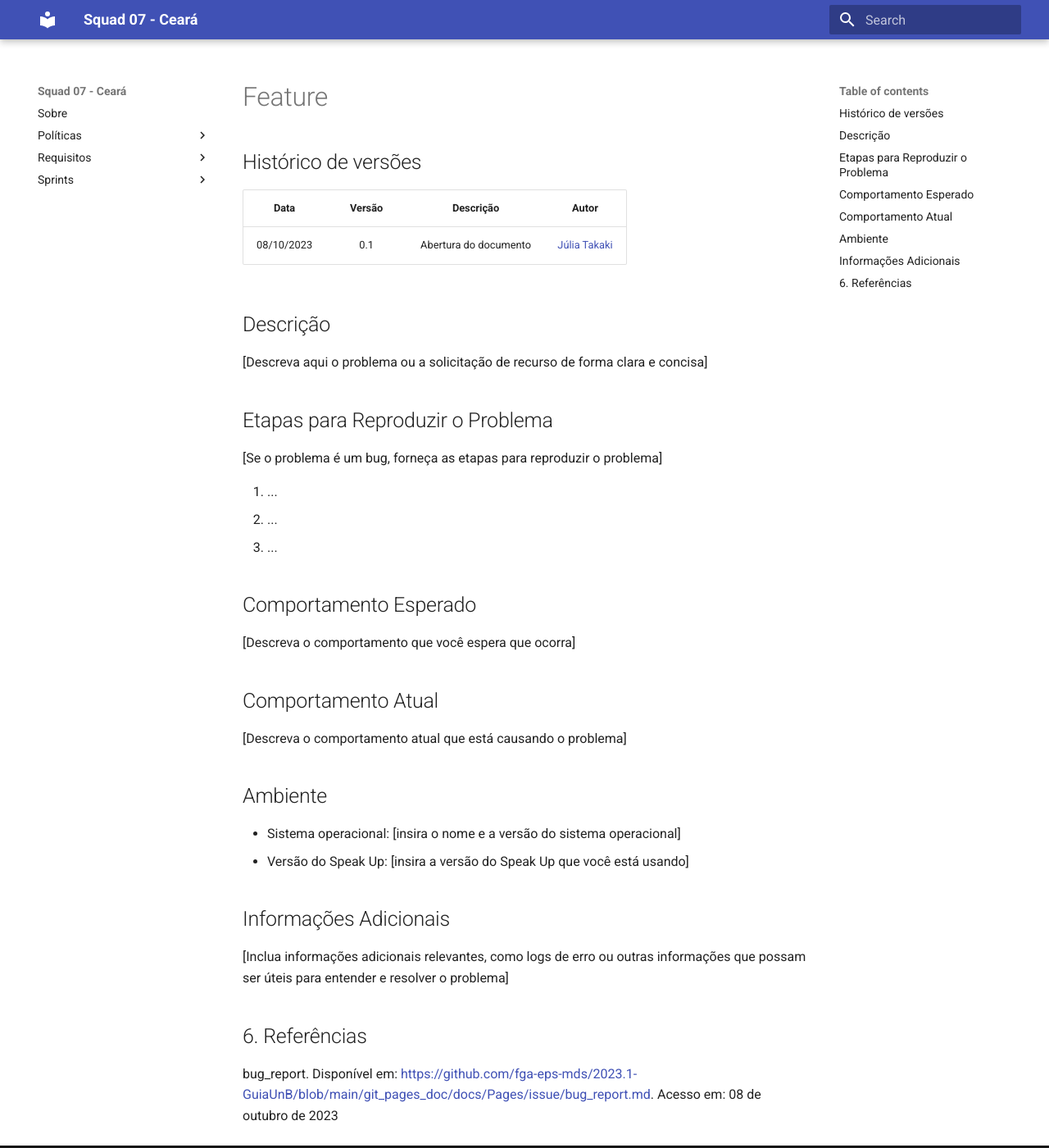
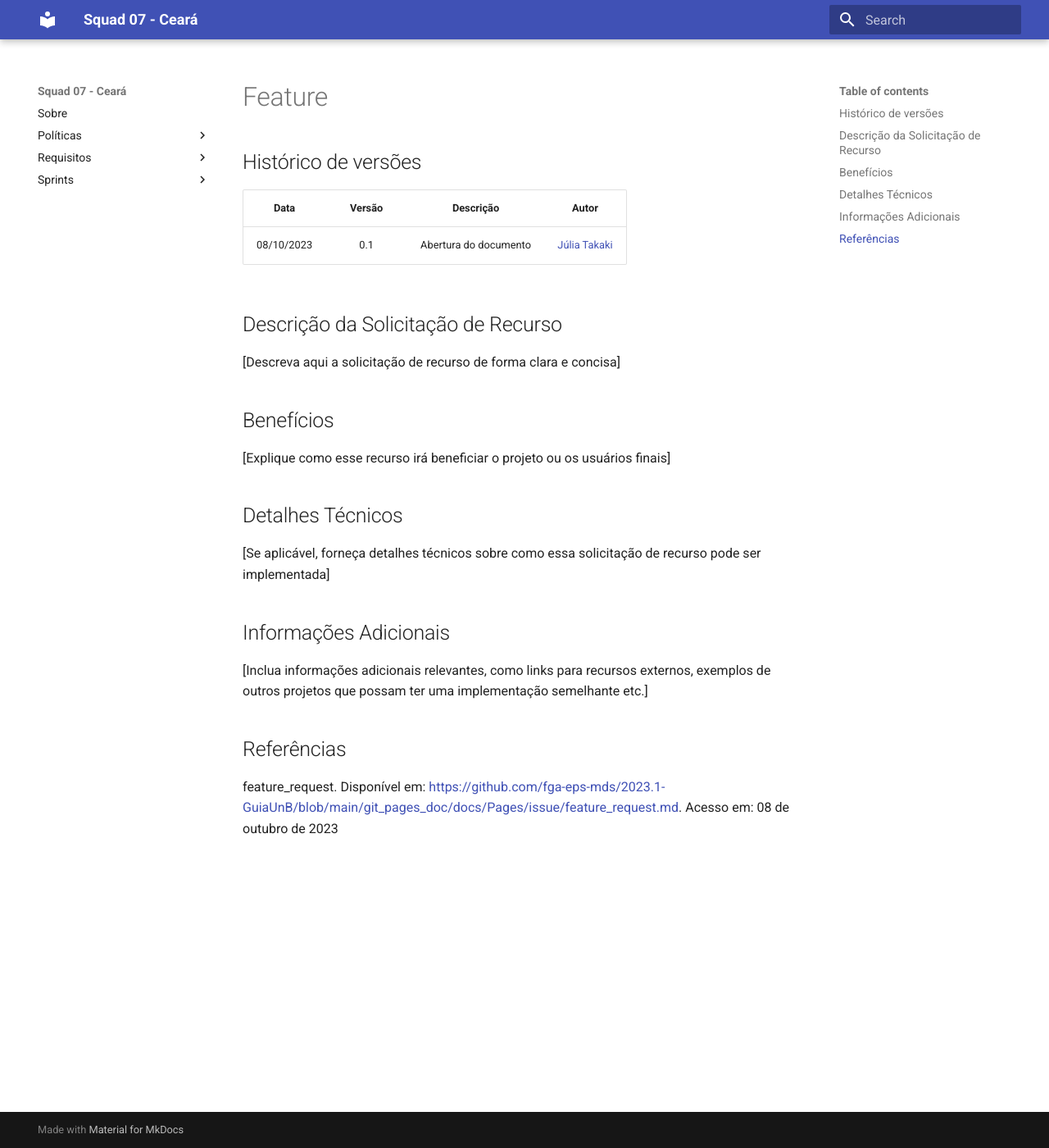
Before and after one commit to unb-mds/2023-2-Squad07, an MkDocs documentation site: the page built from docs/políticas/issue-template/Feature.md, in a window 1280 px wide and 1400 px high. Shown: the whole window at 82% size. Built offline with MkDocs 1.6.1 and Material for MkDocs 9.7.7, drawn with Linux system fonts in a browser that asks for light colours.

Commit message:
🔁 Alterações na Feature/issue-template

```diff
--- a/docs/políticas/issue-template/Feature.md
+++ b/docs/políticas/issue-template/Feature.md
@@ -8,28 +8,17 @@ tag: "politicas"
 | :--------: | :----: | :----------------------------: | :-------: |
 | 08/10/2023 |  0.1   |     Abertura do documento      | [Júlia Takaki](https://github.com/juliatakaki) |
 
-## Descrição
-[Descreva aqui o problema ou a solicitação de recurso de forma clara e concisa]
+## Descrição da Solicitação de Recurso
+[Descreva aqui a solicitação de recurso de forma clara e concisa]
 
-## Etapas para Reproduzir o Problema
-[Se o problema é um bug, forneça as etapas para reproduzir o problema]
+## Benefícios
+[Explique como esse recurso irá beneficiar o projeto ou os usuários finais]
 
-1. ...
-2. ...
-3. ...
-
-## Comportamento Esperado
-[Descreva o comportamento que você espera que ocorra]
-
-## Comportamento Atual
-[Descreva o comportamento atual que está causando o problema]
-
-## Ambiente
-- Sistema operacional: [insira o nome e a versão do sistema operacional]
-- Versão do Speak Up: [insira a versão do Speak Up que você está usando]
+## Detalhes Técnicos
+[Se aplicável, forneça detalhes técnicos sobre como essa solicitação de recurso pode ser implementada]
 
 ## Informações Adicionais
-[Inclua informações adicionais relevantes, como logs de erro ou outras informações que possam ser úteis para entender e resolver o problema]
+[Inclua informações adicionais relevantes, como links para recursos externos, exemplos de outros projetos que possam ter uma implementação semelhante etc.]
 
-## 6. Referências
-bug_report. Disponível em: <https://github.com/fga-eps-mds/2023.1-GuiaUnB/blob/main/git_pages_doc/docs/Pages/issue/bug_report.md>. Acesso em: 08 de outubro de 2023
+## Referências
+feature_request. Disponível em: <https://github.com/fga-eps-mds/2023.1-GuiaUnB/blob/main/git_pages_doc/docs/Pages/issue/feature_request.md>. Acesso em: 08 de outubro de 2023
```
Also changed, not shown: other parts of docs/políticas/issue-template/Feature.md (+1 -1 lines).
